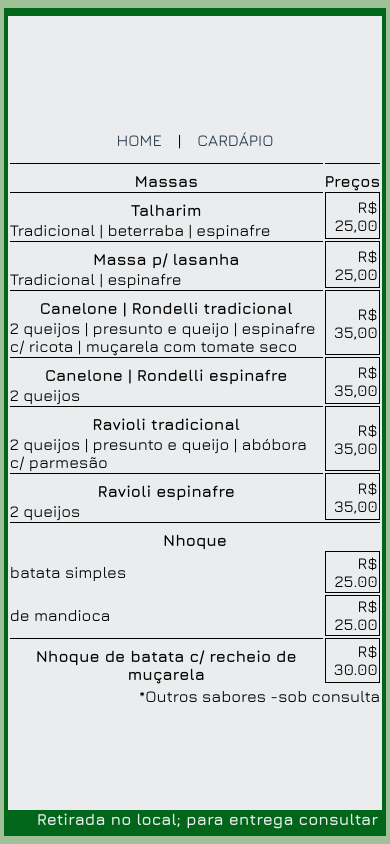
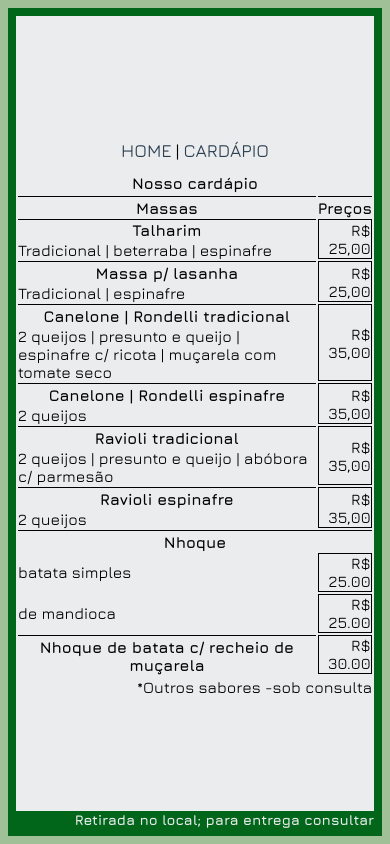
Before and after one commit to Ricnaga/legrano, a React (Create React App) app: page /menu in a window 390 px wide. Built offline with nearby package versions, Linux system fonts and the light colour scheme.

Commit message:
menu:finish responsiveness

```diff
--- a/src/pages/Menu/styles.ts
+++ b/src/pages/Menu/styles.ts
@@ -33,6 +33,8 @@
   flex-direction:column;
   flex:1;
 
+  font-size:1vw;
+
   h4{
     margin-left:auto;
     margin-right:0;
@@ -42,16 +44,28 @@
     font-family: 'Jura', sans-serif;
     color:var(--content-color);
   }
+  @media(max-width:430px){
+    h4{
+      font-size:3.6vw;
+    }
+  }
 `;
 
 export const TableFood = styled.div`
-font-size:1em;
   width:100%;
   height:100%;
+  background-color:var(--content-color);
+
+  display:flex;
+  align-items:center;
+  justify-content:center;
+  flex-direction:column;
+
+  font-size:1.2vw;
+  font-family: 'Jura', sans-serif;
 
   nav {
     height: 5vh;
-  width: 100%;
 
     background-color: var(--content-color);
 
@@ -65,7 +79,7 @@
     list-style:none;
 
     li{
-    padding: 0 1em;
+      padding: 0 1vw;
 
       a{
         text-transform:uppercase;
@@ -73,7 +87,7 @@
         color:#2C3E50;
 
         transition:color 0.2s, border 0.1s;
-      padding:0.5em 0;
+        padding:0.5vw 0;
 
         &:hover{
           color:#B7950B;
@@ -82,18 +96,6 @@
       }
     }
   }
-  width:96vw;
-  height:96vh;
-
-  background-color:var(--content-color);
-
-  display:flex;
-  align-items:center;
-  justify-content:center;
-  flex-direction:column;
-  flex:1;
-
-  font-family: 'Jura', sans-serif;
 
   table{
     animation: ${appearFromBottom} 1s;
@@ -105,20 +107,20 @@
     font-weight:500;
 
     th{
-      font-size:1.6rem;
+      font-size:1.6vw;
     }
 
     .pasta{
       text-align:center;
       font-weight:700;
-      padding-top:0.5em;
+      padding-top:0.5vw;
       border-top:1px solid;
     }
 
     .price{
       text-align:right;
       border: 1px solid;
-      padding:0.1em;
+      padding:0.1vw;
       width:5vw;
 
       &:hover{
@@ -131,9 +133,20 @@
       margin-right:0;
     }
   }
-  @media(max-width:420px){
+
+  @media(max-width:430px){
+    font-size:4vw;
+
+    nav {
+      width:100%;
+      font-size:4.6vw;
+    }
+
+    table{
       th{
-      display:none;
+        font-size:4vw;
       }
     }
+
+  }
 `;
```
Also changed, not shown: 1 other file (tests, documents, lock files or other folders). Lines whose indentation alone changed are shown as unchanged.
